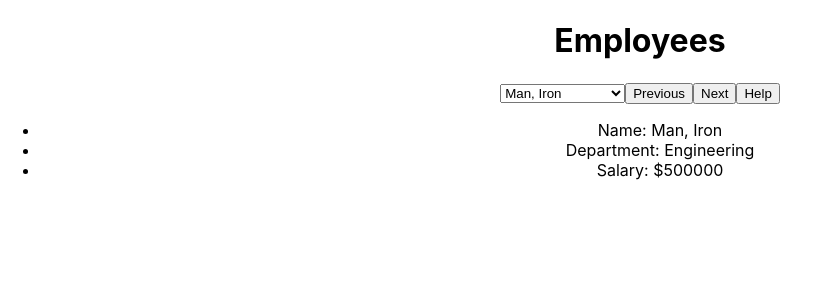
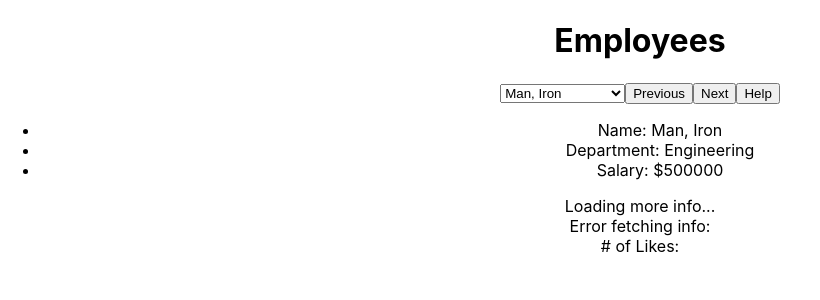
Before and after one commit to ZainQasmi/DataTheorem, a React (Create React App) app: page / in a window 1280 px wide. Shown: the top 300 px of the page, without its empty margins (0-820 px from the left). Built offline with nearby package versions, Linux system fonts and the light colour scheme; data requests are answered from the project's data file.

Commit message:
pageInfo

```diff
--- a/src/components/Pager.js
+++ b/src/components/Pager.js
@@ -15,12 +15,11 @@ class Pager extends Component {
         return this.props.getLabel(i);
       }),
       showHelp: false,
-      response: ""
+      response: "",
+      likes: 30
     };
 
   }
-
-
 
   goPrevious = () => {
     const { currentPageIndex, pageLabels } = this.state;
@@ -70,10 +69,16 @@ class Pager extends Component {
     }
   }
 
-  // pageInfoUrl
-  // pageInfoIsLoading =
-  // pageInfoError
-  // pageInfo
+  pageInfoUrl = () => {
+
+  }
+  pageInfoIsLoading = () => {
+
+  }
+  pageInfoError = () => {
+  }
+  pageInfo = () => {
+  }
 
   render() {
     return this.state.showHelp ? (
@@ -93,7 +98,10 @@ class Pager extends Component {
         goToLabel: this.goToLabel,
         currentPageLabel: this.state.currentPageIndex,
         pageLabels: this.state.pageLabels,
-        showHelpScreen: this.showHelpScreen
+        showHelpScreen: this.showHelpScreen,
+        pageInfoIsLoading: this.pageInfoIsLoading,
+        pageInfo: this.pageInfo,
+        pageInfoError: this.pageInfoError
       })
     );
   }
```
